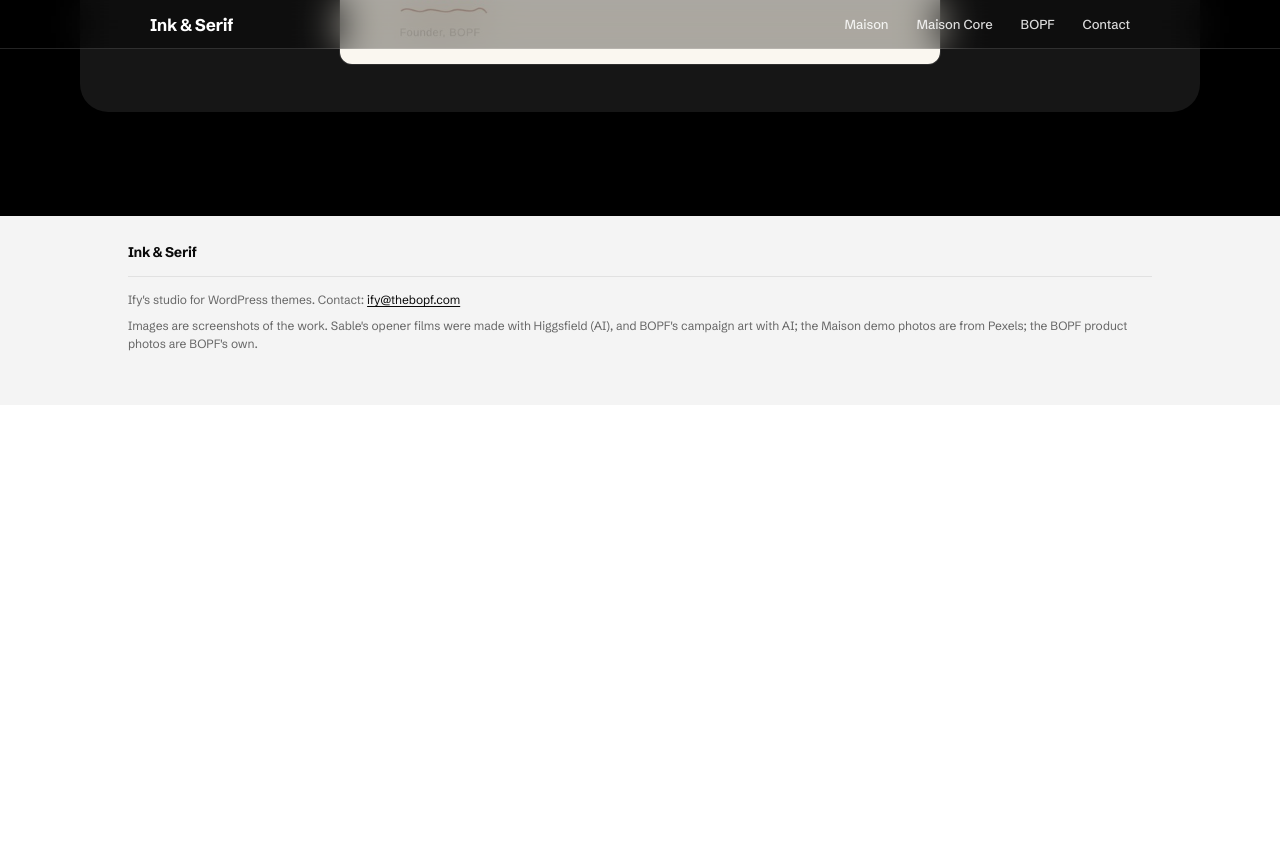
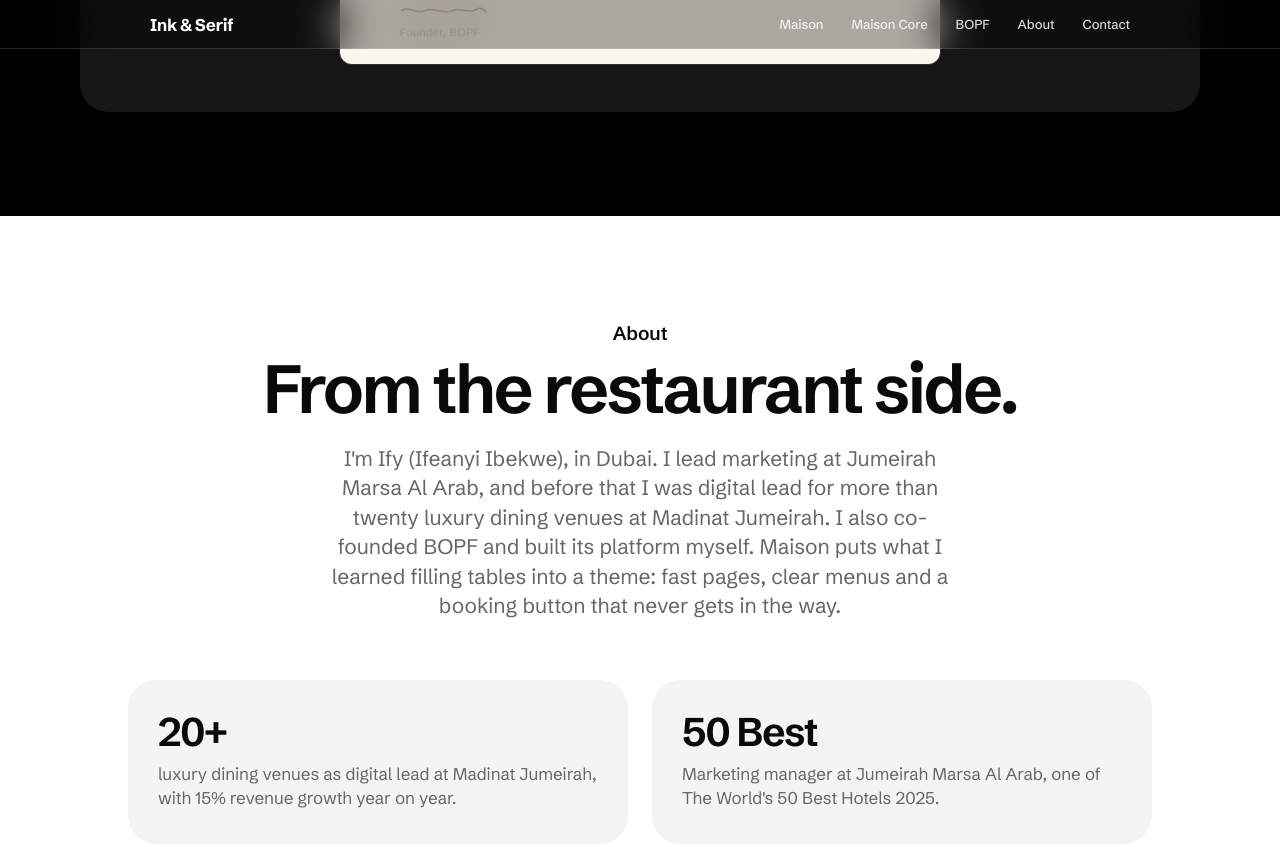
Before and after one commit to IfeanyiIbekwe/ifeanyiibekwe.github.io, a Jekyll site: the page inkandserif/index.html, which Jekyll copies as it is, in a window 1280 px wide and 900 px high, scrolled down 14852 px. Shown: the top 847 px of the window. Built offline with Jekyll 4.4.1, drawn with Linux system fonts in a browser that asks for light colours; before the commit the page ends 15257 px from its top, so only the background shows below that; some of the changed text lies outside the part shown.

Commit message:
Ink & Serif: About, who is behind the shop
The owner in their own words and four facts from this site; the bar keeps
to one line on phones.

Co-Authored-By: Claude Opus 5.5 <noreply@anthropic.com>
Claude-Session: https://claude.ai/code/session_0114esY1qZ3jGLfGfChCPSVJ

```diff
--- a/inkandserif/index.html
+++ b/inkandserif/index.html
@@ -66,7 +66,8 @@ img { display: block; max-width: 100%; height: auto; }
 .bar nav { display: flex; gap: 28px; font-size: 13px; font-weight: 500; }
 .bar nav a { color: var(--bar-ink); opacity: 0.85; transition: color 0.4s ease; }
 .bar nav a:hover { opacity: 1; text-decoration: none; }
-@media (max-width: 480px) { .bar nav { gap: 18px; } }
+@media (max-width: 480px) { .bar nav { gap: 18px; } .bar nav .wide-only, .bar nav a[href="#contact"] { display: none; } }
+.wordmark, .bar nav a { white-space: nowrap; }
 
 /* Bands of the page, each centred. */
 .band { padding: 104px 22px; }
@@ -166,6 +167,13 @@ img { display: block; max-width: 100%; height: auto; }
 @media (max-width: 600px) { .tile { padding: 30px 22px 32px; border-radius: 22px; } .tile h3 { font-size: 24px; } }
 
 
+/* About: who makes the work, in four facts, two by two. */
+.facts { list-style: none; max-width: 1024px; margin: 0 auto; padding: 0; display: grid; grid-template-columns: repeat(2, minmax(0, 1fr)); gap: 24px; }
+.facts li { padding: 32px 30px 34px; border-radius: 28px; background: var(--tile); color: var(--muted); font-size: 17px; line-height: 1.4; }
+.facts strong { display: block; margin: 0 0 10px; color: var(--ink); font: 650 40px/1 var(--display); letter-spacing: -0.04em; }
+.about-more { text-align: center; margin: 44px 0 0; font-size: 17px; }
+@media (max-width: 760px) { .facts { grid-template-columns: minmax(0, 1fr); } .facts li { padding: 26px 24px 28px; border-radius: 22px; } }
+
 footer { background: var(--band); color: var(--muted); font-size: 12px; line-height: 1.5; padding: 28px 22px 44px; }
 .foot { max-width: 1024px; margin: 0 auto; }
 .foot p { margin: 0 0 8px; }
@@ -182,6 +190,7 @@ footer { background: var(--band); color: var(--muted); font-size: 12px; line-hei
 			<a href="#maison">Maison</a>
 			<a href="#maison-core">Maison Core</a>
 			<a href="#bopf">BOPF</a>
+			<a class="wide-only" href="#about">About</a>
 			<a href="#contact">Contact</a>
 		</nav>
 	</div>
@@ -389,6 +398,21 @@ footer { background: var(--band); color: var(--muted); font-size: 12px; line-hei
 	</div>
 </section>
 
+<section class="band" id="about" aria-labelledby="about-title">
+	<div class="head">
+		<p class="eyebrow">About</p>
+		<h2 id="about-title">From the restaurant side.</h2>
+		<p>I'm Ify (Ifeanyi Ibekwe), in Dubai. I lead marketing at Jumeirah Marsa Al Arab, and before that I was digital lead for more than twenty luxury dining venues at Madinat Jumeirah. I also co-founded BOPF and built its platform myself. Maison puts what I learned filling tables into a theme: fast pages, clear menus and a booking button that never gets in the way.</p>
+	</div>
+	<ul class="facts">
+		<li><strong>20+</strong>luxury dining venues as digital lead at Madinat Jumeirah, with 15% revenue growth year on year.</li>
+		<li><strong>50 Best</strong>Marketing manager at Jumeirah Marsa Al Arab, one of The World's 50 Best Hotels 2025.</li>
+		<li><strong>Built solo</strong>BOPF's storefront, app and AI concierge, on about a dozen systems working as one.</li>
+		<li><strong>WordPress</strong>Full builds for independent businesses, from the site's architecture to a working checkout with payments and buy now, pay later.</li>
+	</ul>
+	<p class="about-more"><a href="https://ifeanyiibekwe.github.io/">More about my work</a></p>
+</section>
+
 </main>
 
 <footer id="contact">
```
